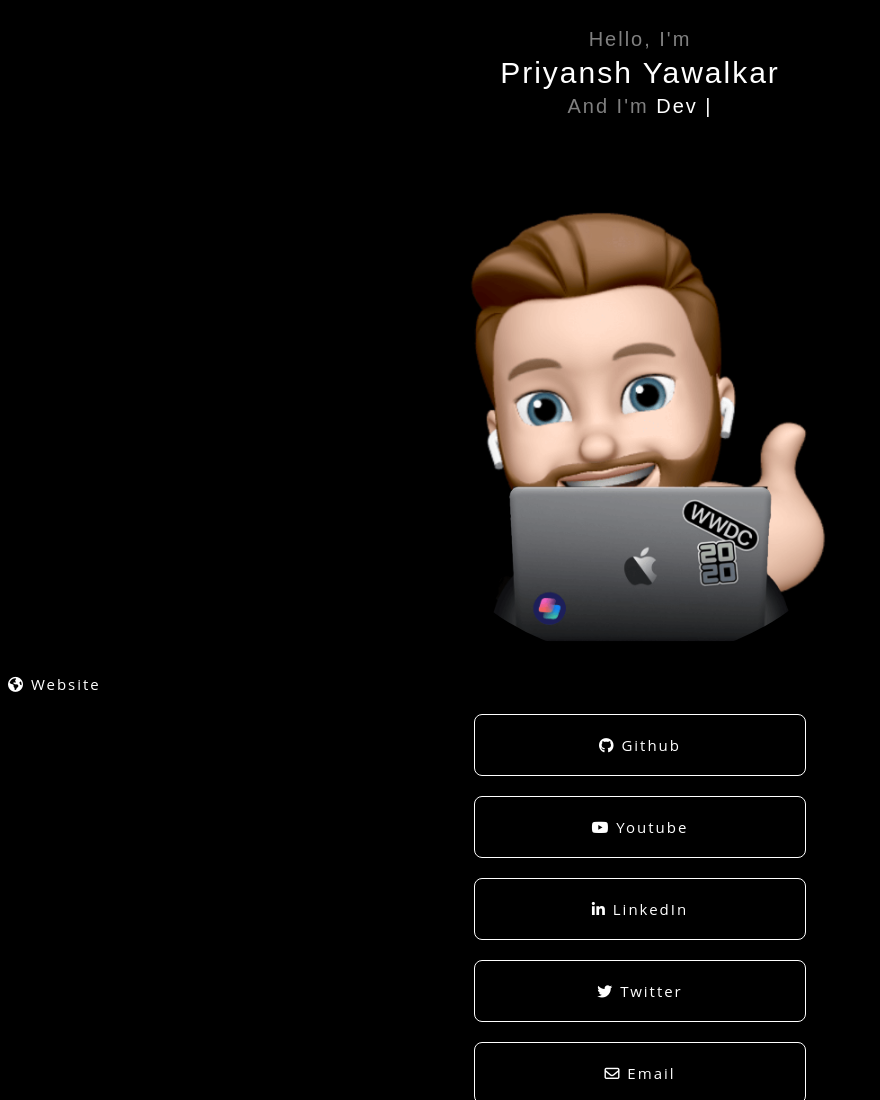
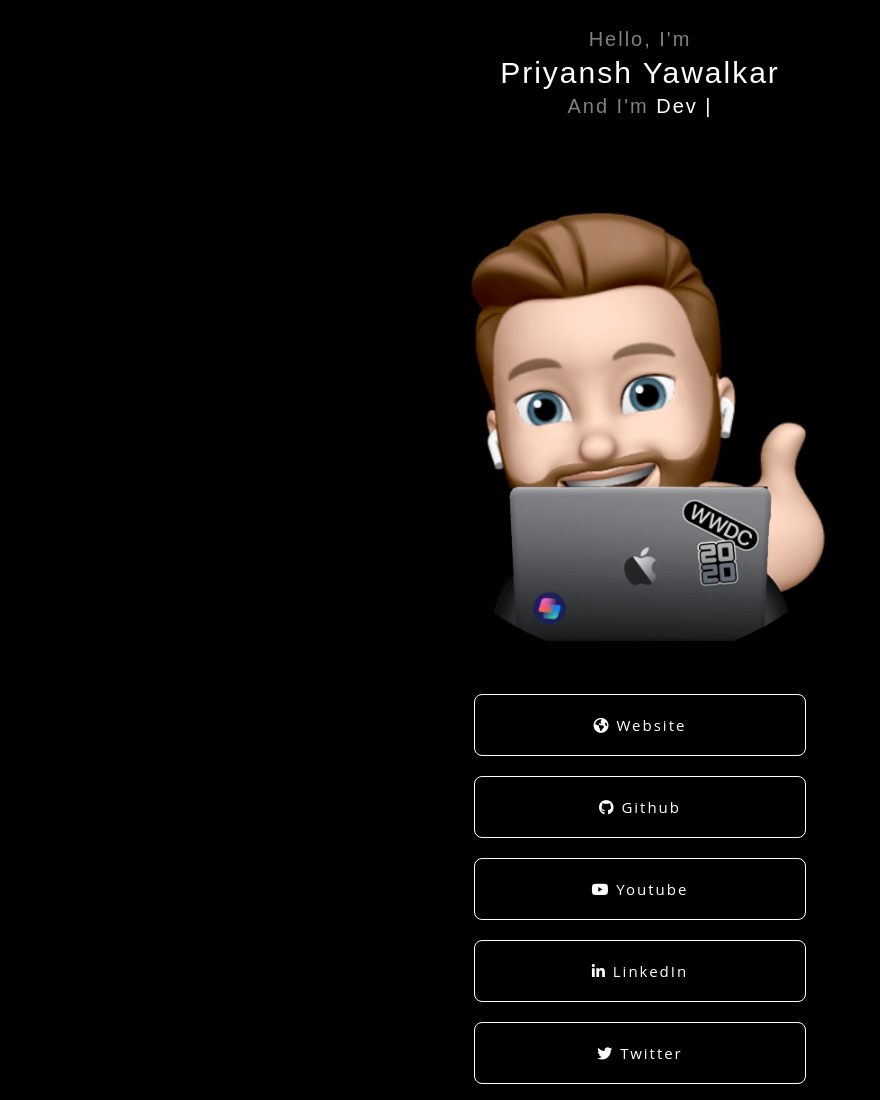
Before and after one commit to PriyanshYawalkar/Priyansh-web, a plain HTML site: page links/index.html in a window 1280 px wide. Shown: the top 1100 px of the page, without its empty margins (0-880 px from the left). Drawn offline with nearby package versions, Linux system fonts and the light colour scheme.

Commit message:
Update brand.css

```diff
--- a/links/css/brand.css
+++ b/links/css/brand.css
@@ -57,6 +57,21 @@
 /* --------------YOUTUBE--------------------------------------- */
 
 
+
+
+.links-web {
+    text-align: center;
+    margin-top: 20px;
+    padding: 20px;
+    border: solid white;
+    border-width: 0.5px;
+    width: 290px;
+    display: block;
+    margin-left: auto;
+    margin-right: auto;
+    border-radius: 8px;
+    font-size: 15px;
+}
 /* --------------GITHUB--------------------------------------- */
 
 .links-github {
```
